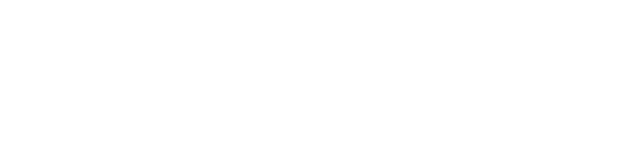
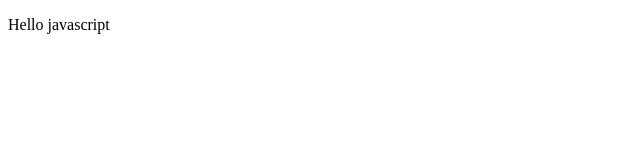
Before and after one commit to shoichi719/javascript, a plain HTML site: page index.html in a window 1280 px wide. Shown: the whole page, without its empty margins (0-640 px from the left). Drawn offline with Linux system fonts and the light colour scheme.

Commit message:
innertext追記

```diff
--- a/index.html
+++ b/index.html
@@ -7,9 +7,7 @@
     <title>javascriptの練習</title>
     <script src="script.js"> </script>
 </head>
-<body onload="test2()">
-
-
-
+<body onload="test3()">
+<p id="test"></p>
 </body>
 </html>
--- a/script.js
+++ b/script.js
@@ -27,3 +27,8 @@ const add = (a, b) => {
 const sub = (c, d) => {
     return c-d;
 }
+
+const test3 = () => {
+    let p = document.getElementById("test");
+    p.innerText = "Hello javascript";
+}
```
